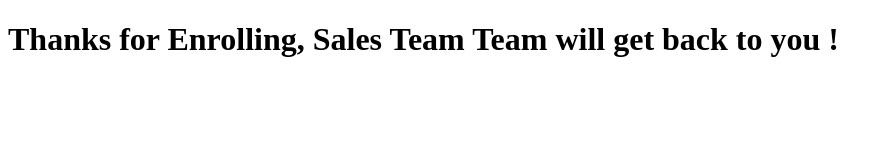
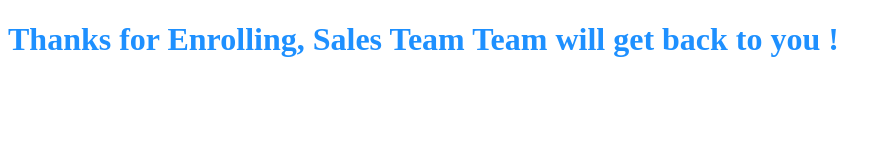
Before and after one commit to sidbala4023/Web-to-Lead-Mini-Project, a plain HTML site: page thanks.html in a window 1280 px wide. Shown: the whole page, without its empty margins (0-891 px from the left). Drawn offline with Linux system fonts and the light colour scheme.

Commit message:
Thanks page edited

```diff
--- a/thanks.html
+++ b/thanks.html
@@ -6,6 +6,8 @@
     <title>Thanks!</title>
   </head>
   <body>
-    <h1>Thanks for Enrolling, Sales Team Team will get back to you !</h1>
+    <h1 style="color: dodgerblue">
+      Thanks for Enrolling, Sales Team Team will get back to you !
+    </h1>
   </body>
 </html>
```
